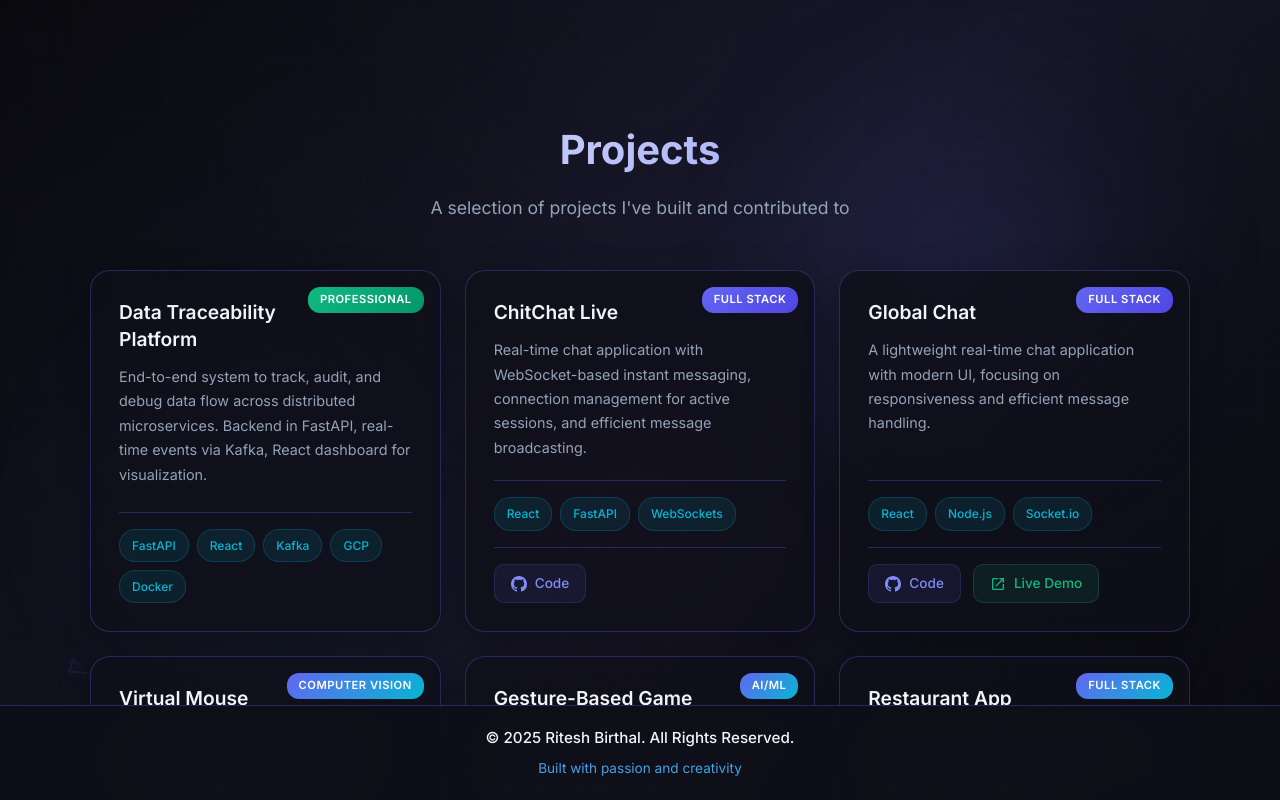
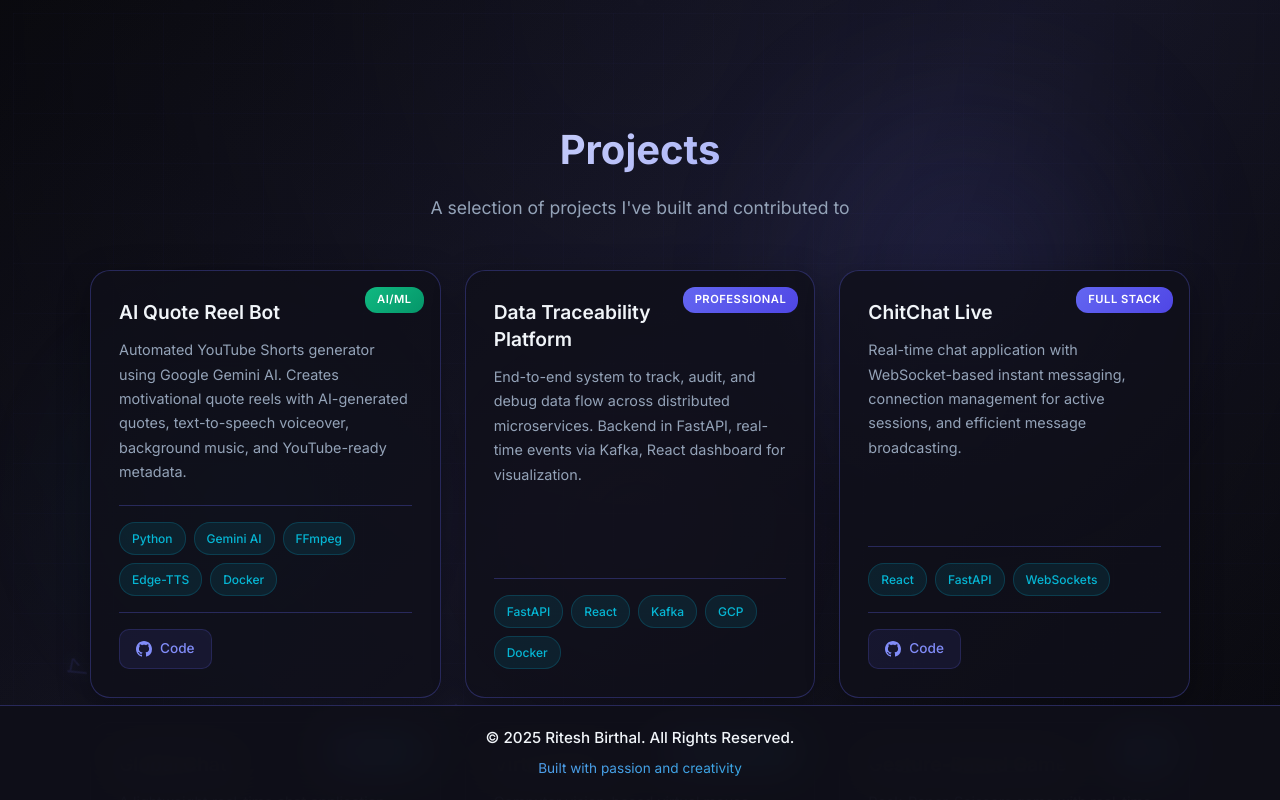
Before and after one commit to riteshbirthal/ritesh-birthal, a React (Vite) app: page / in a window 1280 px wide. Both pictures are taken after a click on the button "Projects". Built offline with nearby package versions, Linux system fonts and the light colour scheme.

Commit message:
Added AI-Quote Reel Bot Project

```diff
--- a/src/components/Projects.tsx
+++ b/src/components/Projects.tsx
@@ -1,6 +1,14 @@
 import './Projects.css';
 
 const projects = [
+  {
+    name: 'AI Quote Reel Bot',
+    badge: 'AI/ML',
+    description: 'Automated YouTube Shorts generator using Google Gemini AI. Creates motivational quote reels with AI-generated quotes, text-to-speech voiceover, background music, and YouTube-ready metadata.',
+    tech: ['Python', 'Gemini AI', 'FFmpeg', 'Edge-TTS', 'Docker'],
+    github: 'https://github.com/riteshbirthal/AI-Quote-Generator',
+    live: null,
+  },
   {
     name: 'Data Traceability Platform',
     badge: 'Professional',
```
Also changed, not shown: 3 other files (tests, documents, lock files or other folders).
